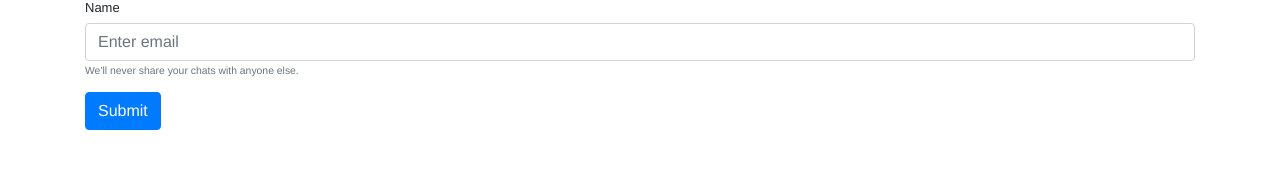
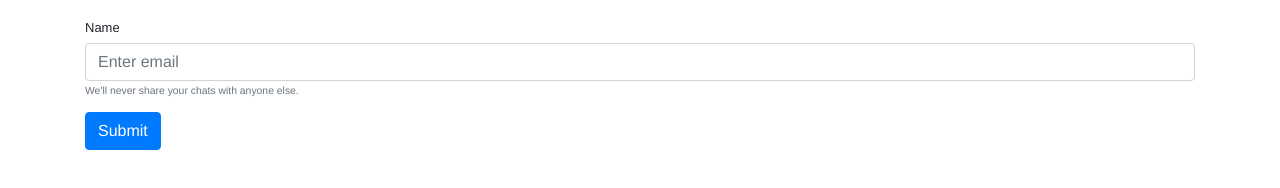
Before and after one commit to sajan02/simple-chat-app, a website: page index.html in a window 1280 px wide. Drawn offline with nearby package versions, Linux system fonts and the light colour scheme; no server answers.

Commit message:
config setting

```diff
--- a/index.html
+++ b/index.html
@@ -47,11 +47,15 @@
             width: 10%;
             color: white;
         }
+
+        #bodyContainer{
+            padding-top: 20px;
+        }
     </style>
 </head>
 
 <body>
-    <div class="container">
+    <div class="container" id="bodyContainer">
         <div id="loginContainer">
             <form id='loginForm' action="">
                 <div class="form-group">
--- a/package.json
+++ b/package.json
@@ -4,8 +4,7 @@
   "description": "",
   "main": "index.js",
   "scripts": {
-    "start": "nodemon index.js",
-    "build": "node index.js",
+    "start": "node index.js",
     "test": "echo \"Error: no test specified\" && exit 1"
   },
   "keywords": [],
```
Also changed, not shown: 2 other files.
